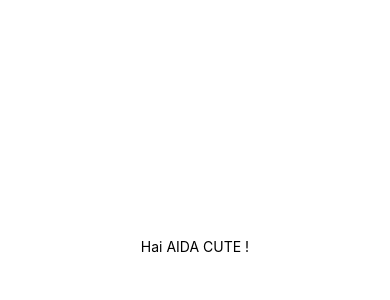
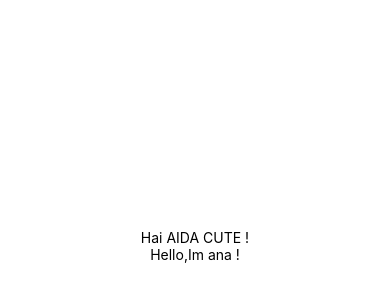
Before and after one commit to shazanaaida/HelloWorld, a React Native app: screen / in a window 390 px wide. Shown: the part 176-476 px from the top of the page. Built offline with nearby package versions, Linux system fonts and the light colour scheme.

Commit message:
Update App.js

```diff
--- a/App.js
+++ b/App.js
@@ -6,6 +6,7 @@ export default class App extends React.Component {
     return (
       <View style={styles.container}>
         <Text>Hai AIDA CUTE !</Text>
+        <Text>Hello,Im ana !</Text>
       </View>
     );
   }
```
